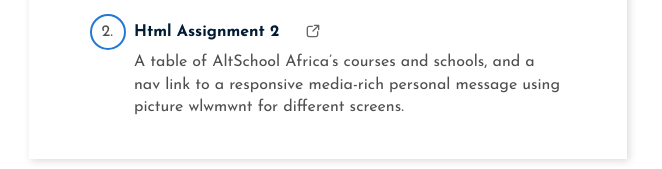
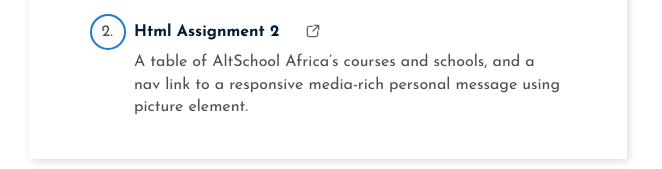
Before and after one commit to Alt-Eke/Html_AltSchool, a plain HTML site: page index.html in a window 1280 px wide. Shown: the part 461-630 px from the top of the page, without its empty margins (312-974 px from the left). Drawn offline with Linux system fonts and the light colour scheme.

Commit message:
updated project description

```diff
--- a/index.html
+++ b/index.html
@@ -210,7 +210,7 @@
                             <strong>Html Assignment 2</strong>
                         </a>
                         <a href="./assignment_2/index.html" class="open__link" target="_blank"></a>
-                        <p>A table of AltSchool Africa’s courses and schools, and a nav link to a responsive media-rich personal message using picture wlwmwnt for different screens.</p>
+                        <p>A table of AltSchool Africa’s courses and schools, and a nav link to a responsive media-rich personal message using picture element.</p>
                     </li>
                 </ol>
             </div>
```
